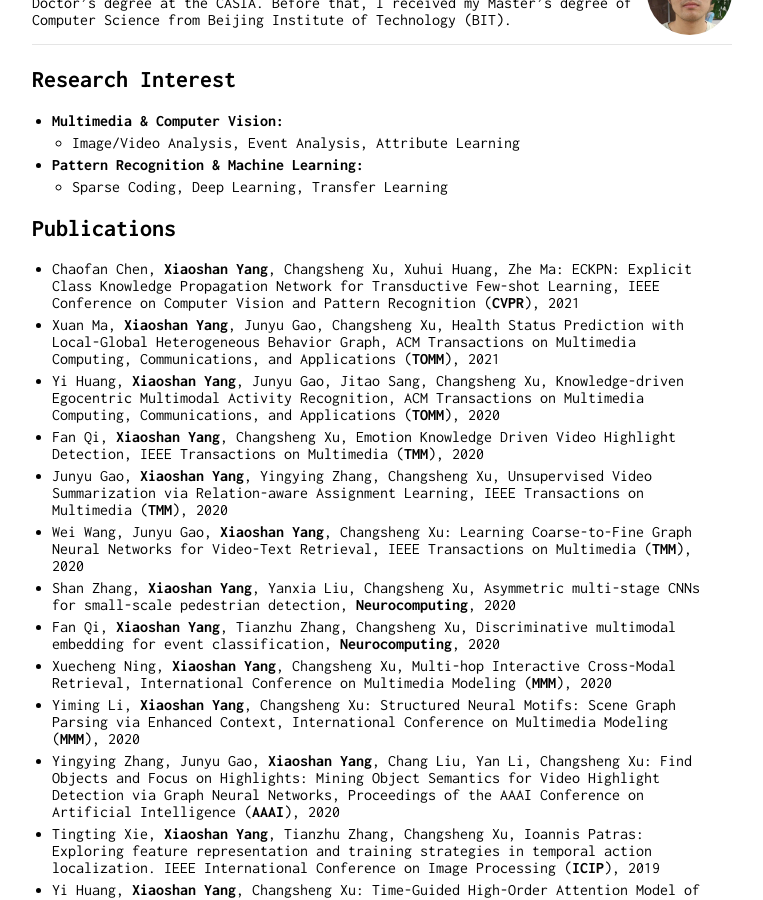
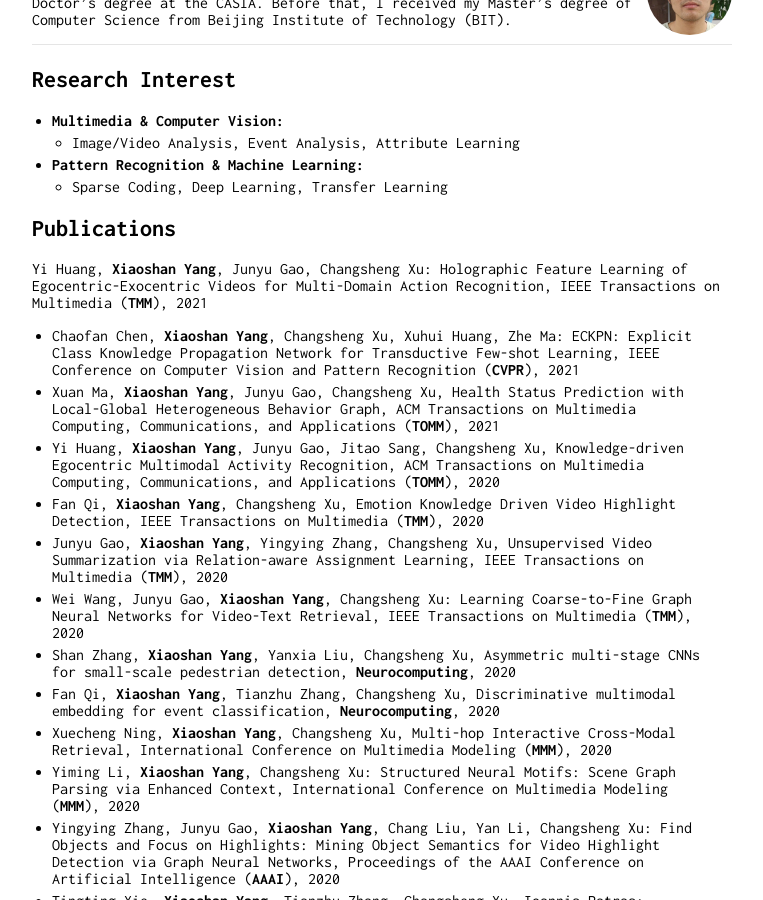
Before and after one commit to YangXS/yangxs.github.io, a Jekyll site: the page built from index.md, in a window 1280 px wide and 900 px high, scrolled down 316 px. Shown: the whole window, without its empty margins (258-1021 px from the left). Built offline with Jekyll 4.4.1, drawn with Linux system fonts in a browser that asks for light colours; our own code applies the rules of GitHub Pages for plain Markdown files.

Commit message:
Update index.md

```diff
--- a/index.md
+++ b/index.md
@@ -18,6 +18,7 @@ I am an Associate Researcher at National Lab of Pattern Recognition, Institute o
   + <font size="3">Sparse Coding, Deep Learning, Transfer Learning</font>
 
 ## Publications
+Yi Huang, **Xiaoshan Yang**, Junyu Gao, Changsheng Xu: Holographic Feature Learning of Egocentric-Exocentric Videos for Multi-Domain Action Recognition, IEEE Transactions on Multimedia (**TMM**), 2021
 * Chaofan Chen, **Xiaoshan Yang**, Changsheng Xu, Xuhui Huang, Zhe Ma: ECKPN: Explicit Class Knowledge Propagation Network for Transductive Few-shot Learning, IEEE Conference on Computer Vision and Pattern Recognition (**CVPR**), 2021
 * Xuan Ma, **Xiaoshan Yang**, Junyu Gao, Changsheng Xu, Health Status Prediction with Local-Global Heterogeneous Behavior Graph, ACM Transactions on Multimedia Computing, Communications, and Applications (**TOMM**), 2021
 * Yi Huang, **Xiaoshan Yang**, Junyu Gao, Jitao Sang, Changsheng Xu, Knowledge-driven Egocentric Multimodal Activity Recognition, ACM Transactions on Multimedia Computing, Communications, and Applications (**TOMM**), 2020
```
